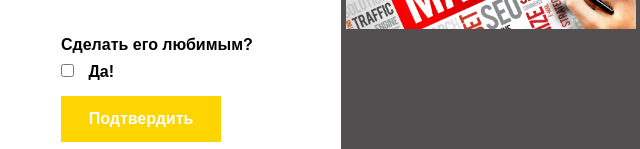
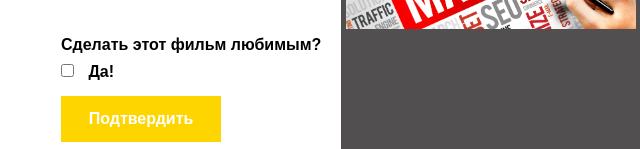
Before and after one commit to Chaplinskaya/datafilms, a plain HTML site: page index.html in a window 1280 px wide. Shown: the part 650-799 px from the top of the page, 639-1279 px from the left. Drawn offline with Linux system fonts and the light colour scheme.

Commit message:
edit html

```diff
--- a/index.html
+++ b/index.html
@@ -66,7 +66,7 @@
                         <div class="promo__interactive-title">ДОБАВИТЬ НОВЫЙ ФИЛЬМ</div>
                         <span>Введите название фильма</span>
                         <input class="adding__input" type="text" placeholder="Что уже посмотрено...?">
-                        <span>Сделать его любимым?</span>
+                        <span>Сделать этот фильм любимым?</span>
                         <input type="checkbox">
                         <span class="yes">Да!</span>
                         <button>Подтвердить</button>
```
